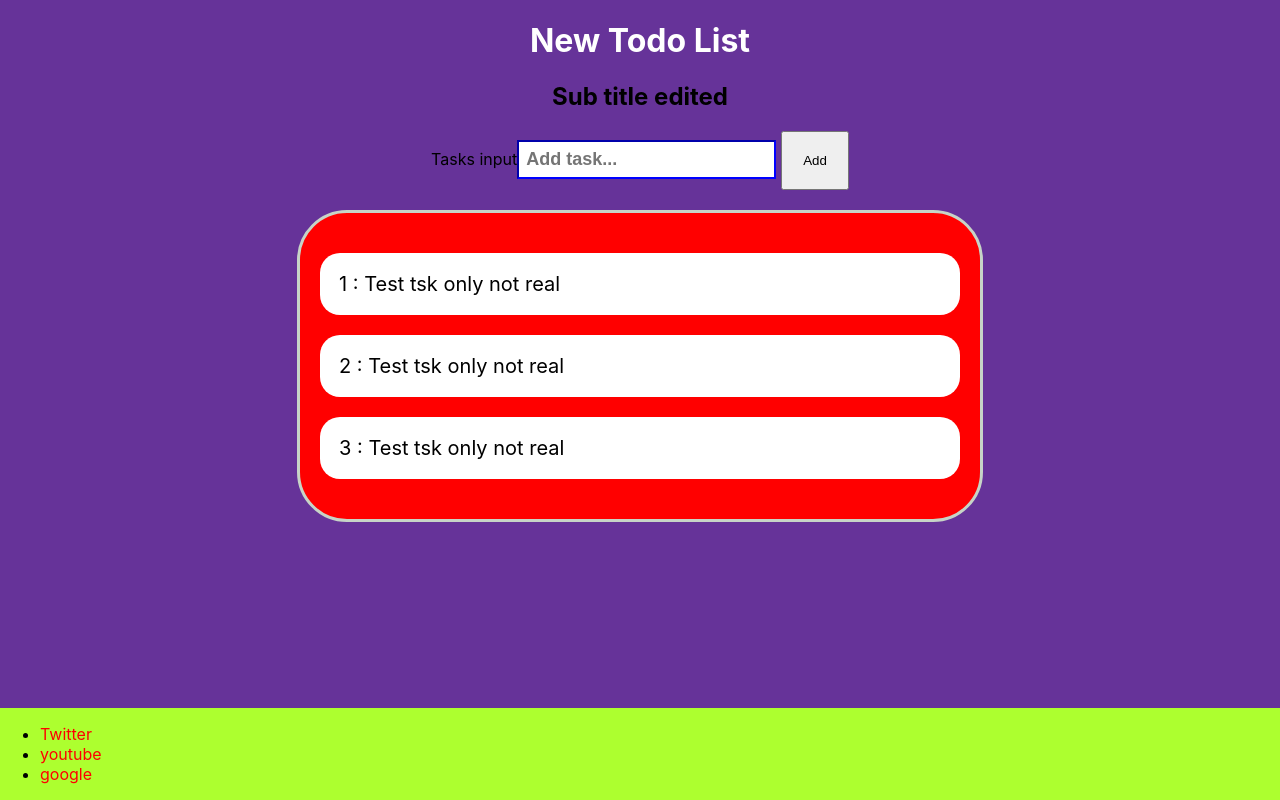
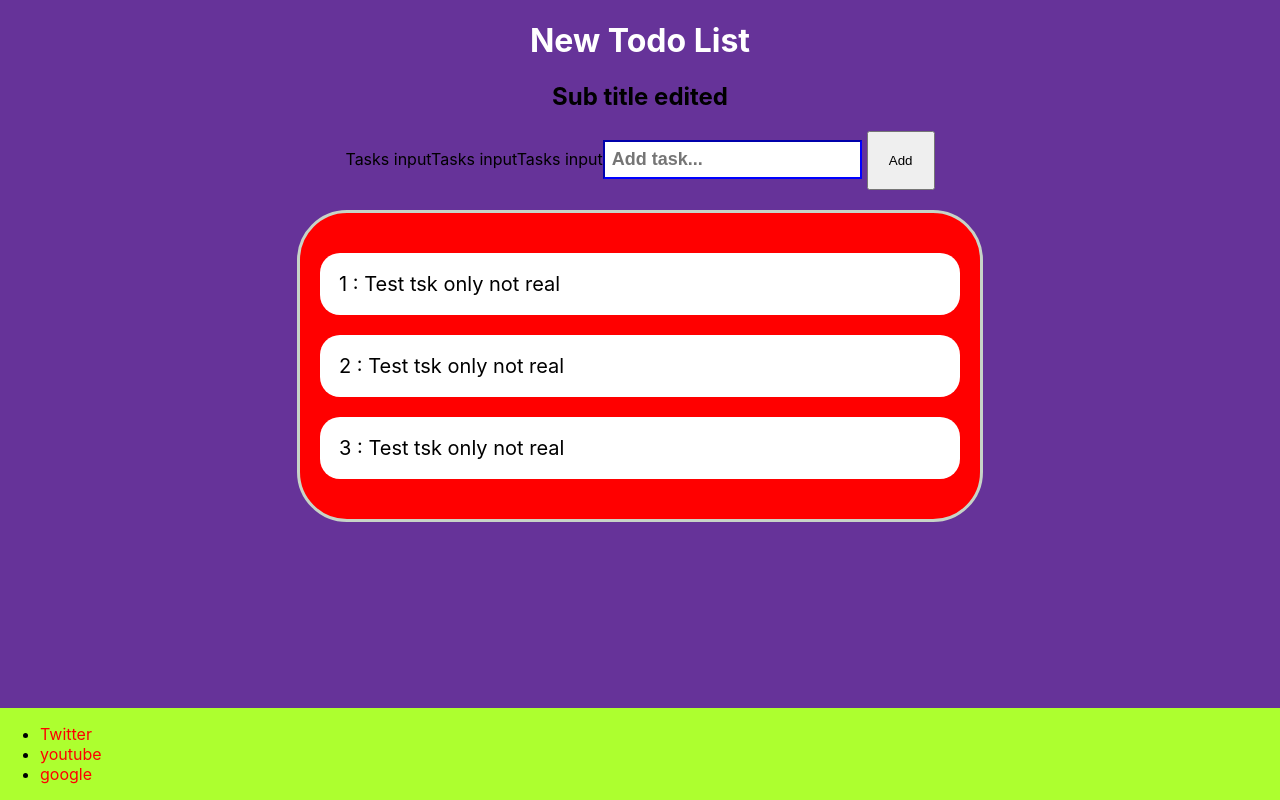
Before and after one commit to AhmadMBahattab/my-app, a React (Create React App) app: page / in a window 1280 px wide. Built offline with nearby package versions, Linux system fonts and the light colour scheme.

Commit message:
Third branch.

```diff
--- a/src/App.js
+++ b/src/App.js
@@ -24,6 +24,8 @@ function App() {
         <h1 style={{ color: "white" }}>New Todo List</h1>
         <h2>Sub title edited </h2>
 
+        <label>Tasks input</label>
+        <label>Tasks input</label>
         <label>Tasks input</label>
         <input
           placeholder="Add task... "
```
